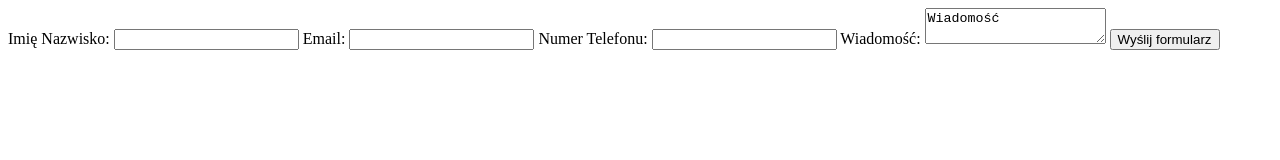
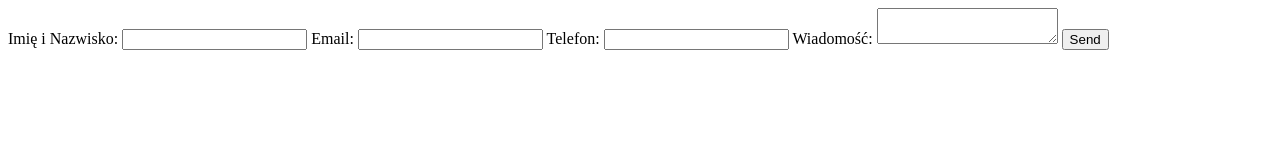
Before and after one commit to matpac2493/matpac2493.github.io, a plain HTML site: page html5/warsztaty/formularz/index.html in a window 1280 px wide. Drawn offline with Linux system fonts and the light colour scheme.

Commit message:
Dodano formularz Commit 2

```diff
--- a/html5/warsztaty/formularz/index.html
+++ b/html5/warsztaty/formularz/index.html
@@ -7,28 +7,33 @@
     <title>Document</title>
 </head>
 <body>
-        <form action= method="POST"
+        <form
+  action="https://formspree.io/xgevaqay"
+  method="POST"
 >
   <label>
-          Imię Nazwisko:
-          <input type="text" name="name">
+    Imię i Nazwisko:
+    <input type="text" name="_replyto">
   </label>
+
   <label>
+    Email:
+        <input type="text" name="_replyto">
+      </label>
 
-         Email:
-        <input type="email" name="email">
+      <label>
+    Telefon:
+     <input type="tel" name="_replyto">
     </label>
+
   <label>
+    Wiadomość:
+    <textarea name="message"></textarea>
+  </label>
 
-        Numer Telefonu:
-                 <input type="tel" name="Numer Telefonu">
-               </label>
-        <label>
+  <!-- your other form fields go here -->
 
-          Wiadomość:
-          <textarea name="message">Wiadomość</textarea>
-        </label>
-        <input type="submit" value="Wyślij formularz">
+  <button type="submit">Send</button>
 </form>
 </body>
 </html>
```
Lines whose indentation alone changed are shown as unchanged.
